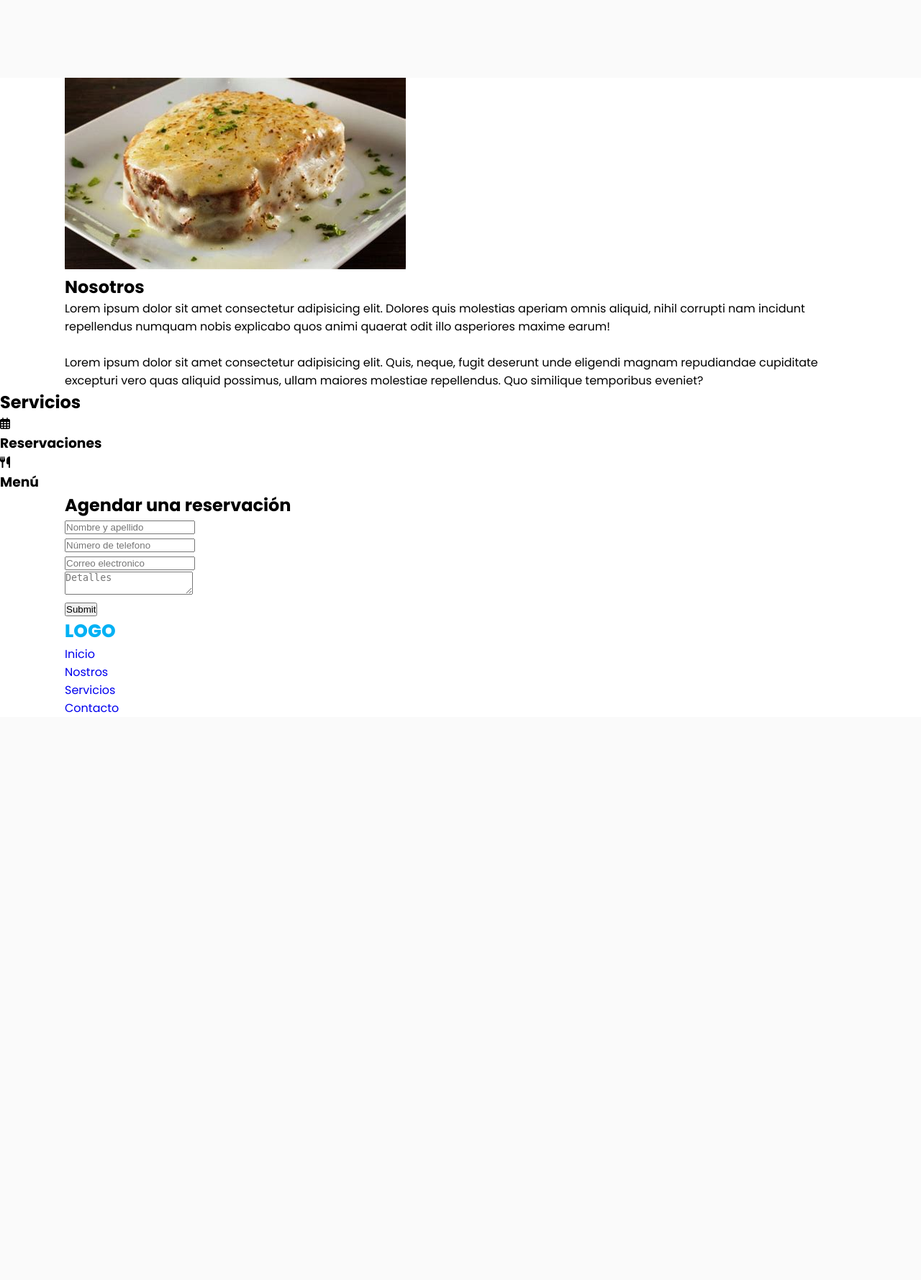
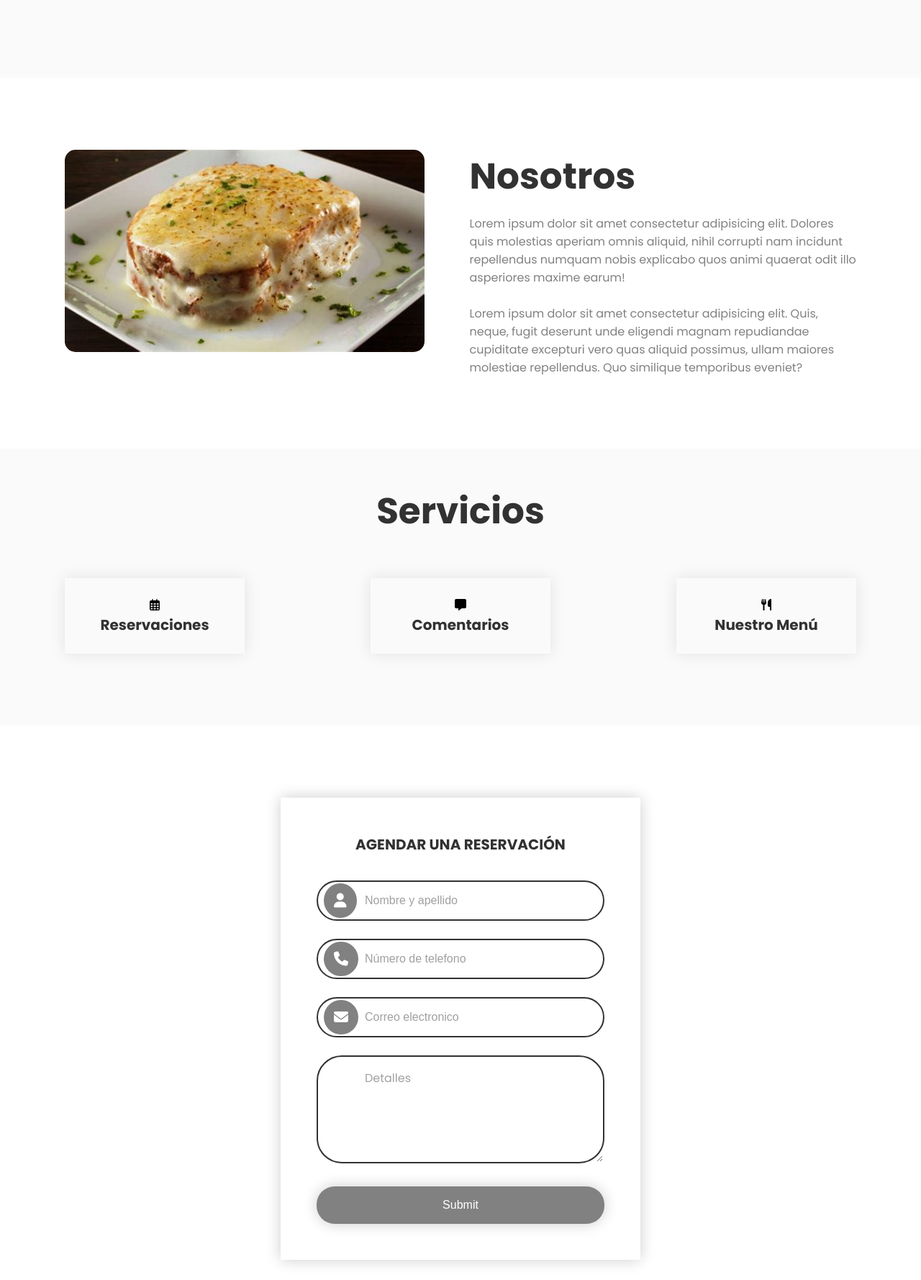
Before and after one commit to TomyRioss/SoyFrench-Landing, a PHP site: page / in a window 1280 px wide. Shown: the part 699-2477 px from the top of the page at 72% size. Before the commit the page ends 1689 px from the top, so only its background shows below. Run offline with PHP 8.4, Linux system fonts and the light colour scheme.

Commit message:
CSS Desktop First terminado + Starting Responsive

```diff
--- a/index.html
+++ b/index.html
@@ -72,13 +72,19 @@
     </section>
     <main class="servicios">
       <h2>Servicios</h2>
-      <div>
-        <i class="fa-regular fa-calendar-days"></i>
-        <h3>Reservaciones</h3>
-      </div>
-      <div>
-        <i class="fa-solid fa-utensils"></i>
-        <h3>Menú</h3>
+      <div class="servicios-content container">
+        <div class="servicio-1">
+          <i class="fa-regular fa-calendar-days"></i>
+          <h3>Reservaciones</h3>
+        </div>
+        <div class="servicio-1">
+          <i class="fa-solid fa-message"></i>
+          <h3>Comentarios</h3>
+        </div>
+        <div class="servicio-1">
+          <i class="fa-solid fa-utensils"></i>
+          <h3>Nuestro Menú</h3>
+        </div>
       </div>
     </main>
 
@@ -88,15 +94,18 @@
         <div class="input-group">
           <div class="input-container">
             <input type="text" name="name" placeholder="Nombre y apellido" />
+            <i class="fa-solid fa-user"></i>
           </div>
           <div class="input-container">
             <input
               type="tel"
               name="telephone"
               placeholder="Número de telefono" />
+            <i class="fa-solid fa-phone"></i>
           </div>
           <div class="input-container">
             <input type="email" name="email" placeholder="Correo electronico" />
+            <i class="fa-solid fa-envelope"></i>
           </div>
           <div>
             <textarea name="message" placeholder="Detalles"></textarea>
--- a/styles.css
+++ b/styles.css
@@ -52,7 +52,7 @@ img {
 }
 
 .menu .navbar ul li a:hover {
-  color: #02b1f4;
+  color: #818181;
 }
 
 .logo {
@@ -108,3 +108,165 @@ img {
   color: #ffff;
   border-radius: 25px;
 }
+
+.about {
+  padding: 100px 0;
+  display: flex;
+}
+
+.about-img {
+  width: 50%;
+}
+
+.about-img img {
+  width: 500px;
+  border-radius: 15px;
+}
+
+.about-txt {
+  width: 50%;
+  margin-left: 25px;
+}
+
+.about-txt h2 {
+  color: #323232;
+  font-size: 50px;
+  margin-bottom: 15px;
+}
+
+.about-txt p {
+  font-size: 16px;
+  color: #818181;
+}
+
+.servicios {
+  padding: 50px 0 100px 0;
+  text-align: center;
+  background-color: #fafafa;
+}
+
+.servicios h2 {
+  color: #323232;
+  font-size: 50px;
+  margin-bottom: 15px;
+}
+
+.servicios-content {
+  display: flex;
+  justify-content: space-between;
+  margin-top: 55px;
+}
+
+.servicio-1 {
+  padding: 25px;
+  box-shadow: 0 0 20px rgba(0, 0, 0, 0.1);
+  flex-basis: calc(25% - 25px);
+}
+
+.servicio-1 h3 {
+  font-size: 20px;
+  color: #323232;
+  text-transform: capitalize;
+}
+
+.formulario {
+  align-content: center;
+  display: flex;
+  margin-top: 100px;
+  margin-bottom: 100px;
+  justify-content: center;
+}
+
+form {
+  padding: 50px;
+  width: 500px;
+  text-align: center;
+  box-shadow: 0 0 20px rgba(0, 0, 0, 0.2);
+}
+
+form h2 {
+  font-size: 20px;
+  color: #323232;
+  text-transform: uppercase;
+  margin-bottom: 35px;
+}
+
+.input-container {
+  position: relative;
+}
+
+.input-container > i {
+  padding: 14px;
+  border-radius: 50%;
+  color: #ffff;
+  background-color: #818181;
+  position: absolute;
+  font-size: 20px;
+  top: 4px;
+  left: 10px;
+}
+
+.input-container > input,
+textarea {
+  padding: 17px 15px 17px 65px;
+  width: 100%;
+  margin-bottom: 25px;
+  border-radius: 35px;
+  background-color: transparent;
+  border: 2px solid #323232;
+  outline: none;
+  font-size: 16px;
+  color: #818181;
+}
+
+textarea {
+  font-family: "Poppins", sans-serif;
+  height: 150px;
+}
+
+::placeholder {
+  color: #a0a0a0;
+  font-size: 16px;
+}
+
+.btn {
+  background-color: #818181;
+  padding: 17px 30px;
+  border: 0;
+  box-shadow: 0 0 20px rgba(0, 0, 0, 0.2);
+  border-radius: 25px;
+  color: #ffff;
+  font-size: 16px;
+  cursor: pointer;
+  width: 100%;
+}
+
+.footer {
+  padding: 50px;
+  background-color: #fafafa;
+}
+
+.footer-content {
+  display: flex;
+  align-items: center;
+  justify-content: space-between;
+}
+
+.link ul {
+  display: flex;
+  justify-content: space-between;
+  align-items: center;
+}
+
+.link ul li {
+  margin-right: 50px;
+}
+
+.link ul li a {
+  color: #323232;
+  font-size: 17px;
+}
+
+.link ul li a:hover {
+  color: #818181;
+}
```
